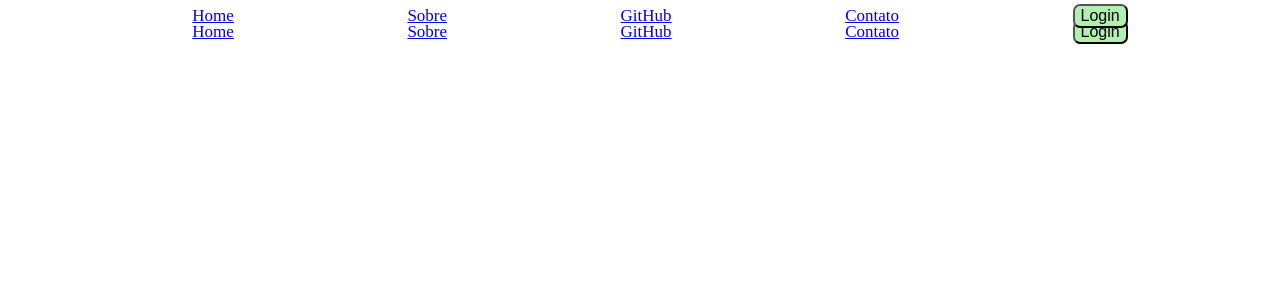
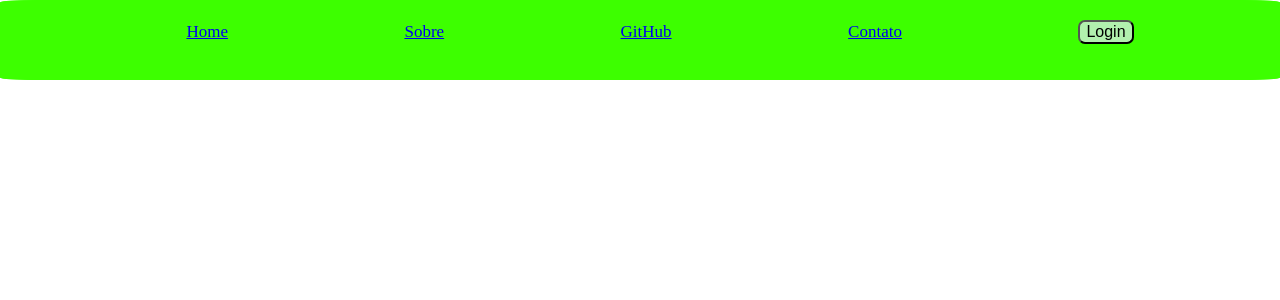
Before and after one commit to MatheusDeZottis/Projeto_vue, a Vue app: page /header in a window 1280 px wide. Shown: the top 300 px of the page. Built offline with nearby package versions, Linux system fonts and the light colour scheme.

Commit message:
Correção de problemas de responsividade em telas de grandes dimensões

```diff
--- a/src/components/Header.vue
+++ b/src/components/Header.vue
@@ -28,28 +28,27 @@ input {
 
 }
 
-@media (min-width: 724px) and (max-width: 1024 ) {
+@media (min-width: 724px) and (max-width: 1024px) {
   .Header {
     position: fixed;
-    width: 90%;
+    width: 100%;
     margin: 0%;
     height: 20%;
     background-color: #3dff00;
     border-radius: 3%;
     color: white;
-
   }
 }
+
 @media (min-width: 320px) and (max-width: 480px) {
   .Header {
     position: fixed;
     width: 100%;
-
-    height: 10%;
-    background-color:#3dff00;
+    height: 12%;
+    background-color:#3dff00 ;
     color: white;
     border-radius: 3%;
-
+    margin: -9px;
 
   }
 }
@@ -61,13 +60,21 @@ input {
     background-color:#3dff00;
     color: white;
     border-radius: 3%;
-    margin-block: auto;
+
 
   }
 }
-
-
-
+@media (min-width: 1024px){
+  .Header {
+    position: fixed;
+    width: 100%;
+    height: 10%;
+    background-color: #3dff00;
+    border-radius: 3%;
+    color: white;
+    margin: -8px;
+  }
+}
 
 .Navegação {
   width: 74%;
@@ -82,7 +89,7 @@ input {
 }
 
 .Navegação:hover {
-  text-decoration: underline;
+  text-decoration: solid;
 
 }
 </style>
```
